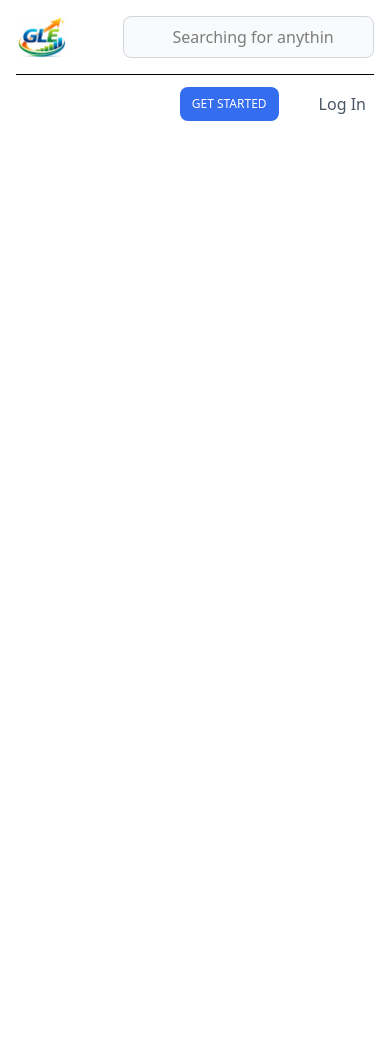
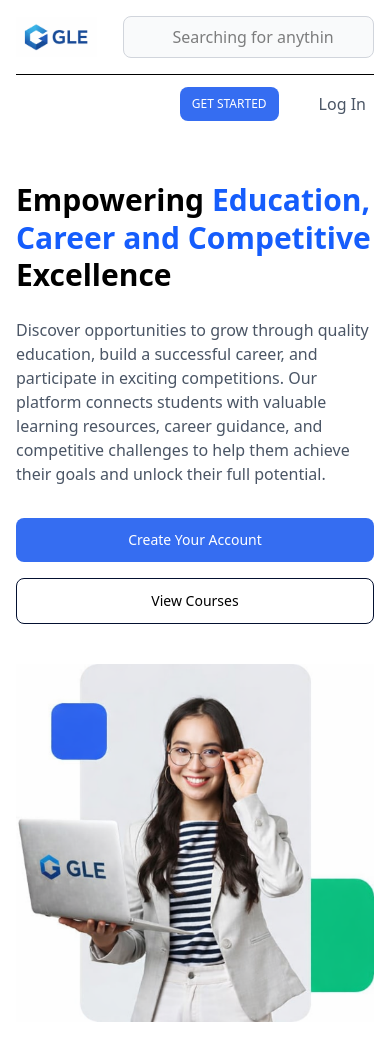
Before and after one commit to rajibulislam60/gle, a Next.js app: page / in a window 390 px wide. Shown: the top 1060 px of the page. Before the commit the page ends 844 px from the top, so only its background shows below. Built offline with nearby package versions, Linux system fonts and the light colour scheme; some icons are missing.

Commit message:
bannar area done with responsive

```diff
--- a/src/app/layout.js
+++ b/src/app/layout.js
@@ -1,4 +1,6 @@
+import Header from "@/components/Header";
 import "./globals.css";
+import Navber from "@/components/Navber";
 
 export const metadata = {
   title: "Gle",
@@ -8,7 +10,11 @@ export const metadata = {
 export default function RootLayout({ children }) {
   return (
     <html lang="en">
-      <body className="">{children}</body>
+      <body className="">
+        <Header />
+        <Navber />
+        {children}
+      </body>
     </html>
   );
 }
--- a/src/app/page.js
+++ b/src/app/page.js
@@ -1,13 +1,11 @@
-import Header from "@/components/Header";
-import Navber from "./../components/Navber";
+import Bannar from "@/components/home/Bannar";
 
 export default function Home() {
   return (
     <div>
       <main>
         <div>
-          <Header />
-          <Navber />
+          <Bannar />
         </div>
       </main>
     </div>
--- /dev/null
+++ b/src/components/home/Bannar.jsx
@@ -0,0 +1,52 @@
+"use client";
+import Container from "@/container/Container";
+import React from "react";
+import Image from "next/image";
+import BannarImage from "../../images/home-image.png";
+
+export default function Banner() {
+  return (
+    <div className="py-12 lg:py-20">
+      <Container>
+        <div className="grid grid-cols-1 lg:grid-cols-2 gap-10 items-center">
+          <div>
+            <h1 className="text-3xl sm:text-4xl lg:text-5xl font-bold leading-tight">
+              Empowering{" "}
+              <span className="text-blue-600">
+                Education, Career and Competitive
+              </span>{" "}
+              Excellence
+            </h1>
+
+            <p className="mt-6 text-gray-600 text-base sm:text-lg">
+              Discover opportunities to grow through quality education, build a
+              successful career, and participate in exciting competitions. Our
+              platform connects students with valuable learning resources,
+              career guidance, and competitive challenges to help them achieve
+              their goals and unlock their full potential.
+            </p>
+
+            <div className="w-full flex flex-col sm:flex-row gap-4 mt-8">
+              <button className="w-full bg-[#356df1] hover:bg-[#031030] text-white text-sm lg:text-base px-5 py-3 rounded-lg duration-300">
+                Create Your Account
+              </button>
+
+              <button className="w-full border border-[#031030] hover:bg-[#031030] hover:text-white text-sm lg:text-base px-5 py-3 rounded-lg duration-300">
+                View Courses
+              </button>
+            </div>
+          </div>
+
+          <div className="flex justify-center lg:justify-end">
+            <Image
+              src={BannarImage}
+              alt="Banner Hero Image"
+              className="w-full max-w-md lg:max-w-lg h-auto"
+              priority
+            />
+          </div>
+        </div>
+      </Container>
+    </div>
+  );
+}
```
Also changed, not shown: src/images/gle-logo.png, src/images/home-image.png (added).
